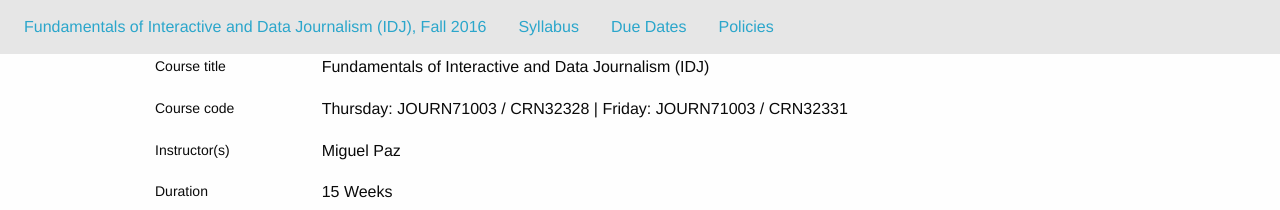
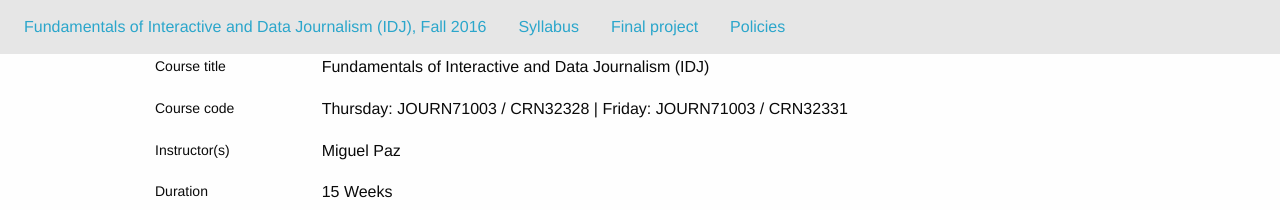
Before and after one commit to miguelpaz/normalista, a Jekyll site: the page built from index.html, in a window 1280 px wide and 900 px high. Shown: the top 210 px of the window. Built offline with Jekyll 4.4.1, drawn with Linux system fonts in a browser that asks for light colours.

Commit message:
Change navigation to final project

```diff
--- a/_includes/navigation.html
+++ b/_includes/navigation.html
@@ -2,10 +2,11 @@
   <nav class="top-bar">
     <div class="top-bar-left">
       <ul class="menu">
-        <li><a href="/">{{site.title}}, {{site.semester}}</a></li>
-        <li><a href="/syllabus">Syllabus</a></li>
-        <li><a href="/duedates">Due Dates</a></li>
-        <li><a href="/policies">Policies</a></li>
+        <li><a href="{{site.baseurl}}/">{{site.title}}, {{site.semester}}</a></li>
+        <li><a href="{{site.baseurl}}/syllabus">Syllabus</a></li>
+        <!--<li><a href="/duedates">Due Dates</a></li>-->
+        <li><a href="{{site.baseurl}}/presentations/16_final_project/index.html">Final project</a></li>
+        <li><a href="{{site.baseurl}}/policies">Policies</a></li>
       </ul>
     </div>
   </nav>
```
